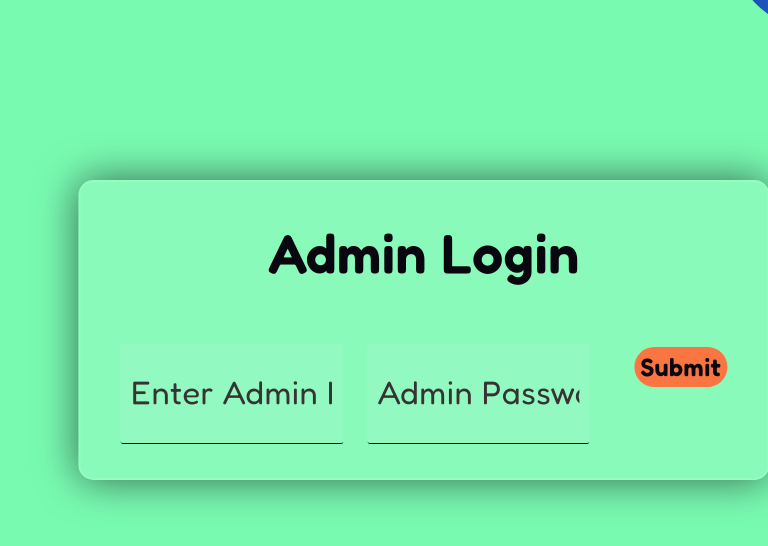
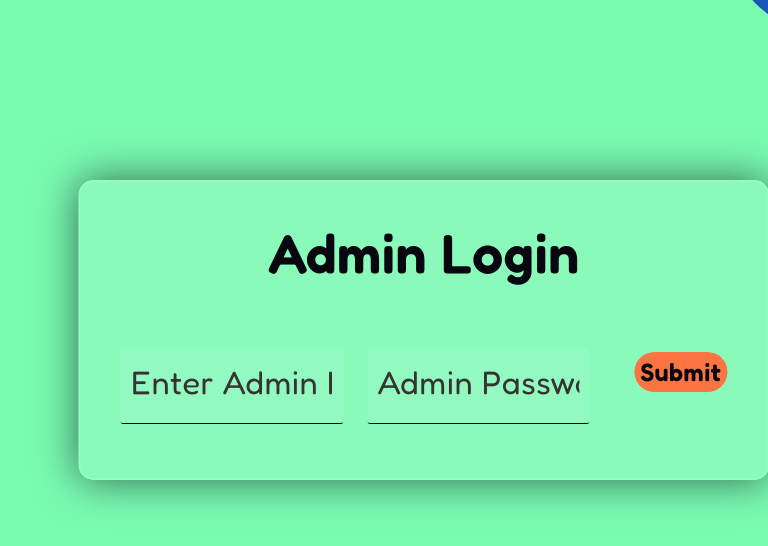
Before and after one commit to Sarthak-choudhari-8/QBProject, a React (Vite) app in the folder client/: page /admin in a window 768 px wide. Shown: the top 546 px of the page. Built offline with nearby package versions, Linux system fonts and the light colour scheme; no server answers.

Commit message:
Update admin.css

```diff
--- a/client/src/UI_Design/admin.css
+++ b/client/src/UI_Design/admin.css
@@ -311,14 +311,14 @@ margin-left:40px;
 
 
         .admin-input{
-           height: 100px;
-            font-size: 1.75rem;
+           height: 75px;
+            font-size: 1.5rem;
             font-weight: 400;
 
         }
         ::placeholder{
             color: #363332;
-            font-size: 1.75rem;
+            font-size: 1.25rem;
         }
 
         .admin-button{
```
